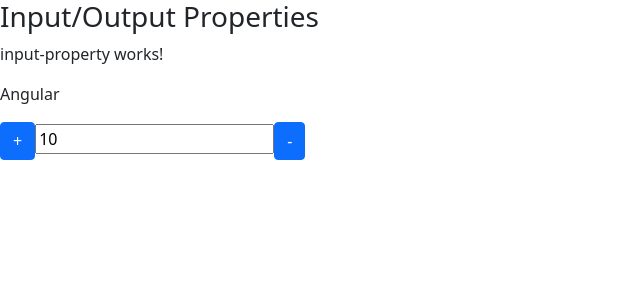
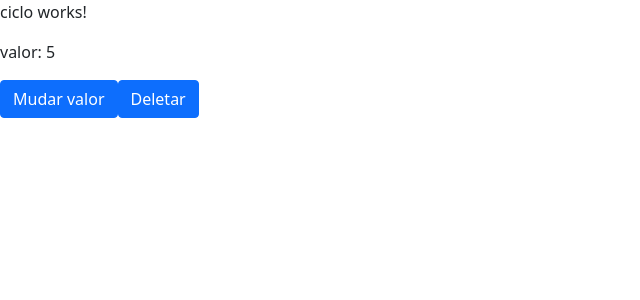
Before and after one commit to leorv/AngularCompleto, an Angular app in the folder data-binding/: page / in a window 1280 px wide. Shown: the top 300 px of the page, without its empty margins (0-640 px from the left). Built offline with nearby package versions, Linux system fonts and the light colour scheme.

Commit message:
Ciclo de vida do componente (life-cycle)

```diff
--- a/data-binding/src/app/app.component.html
+++ b/data-binding/src/app/app.component.html
@@ -1 +1,4 @@
-<app-data-binding></app-data-binding>
+<!-- <app-data-binding></app-data-binding> -->
+<app-ciclo [valorInicial]="valor" *ngIf="!deletarCiclo"></app-ciclo>
+<button class="btn btn-primary" (click)="mudarValor()">Mudar valor</button>
+<button class="btn btn-primary" (click)="destruirCiclo()">Deletar</button>
--- a/data-binding/src/app/app.component.ts
+++ b/data-binding/src/app/app.component.ts
@@ -1,10 +1,21 @@
 import { Component } from '@angular/core';
 
 @Component({
-  selector: 'app-root',
-  templateUrl: './app.component.html',
-  styleUrls: ['./app.component.css']
+    selector: 'app-root',
+    templateUrl: './app.component.html',
+    styleUrls: ['./app.component.css']
 })
 export class AppComponent {
-  title = 'data-binding';
+    valor: number = 5;
+    deletarCiclo: boolean = false;
+
+    title = 'data-binding';
+
+    mudarValor() {
+        this.valor++;
+    }
+
+    destruirCiclo() {
+        this.deletarCiclo = true;
+    }
 }
--- a/data-binding/src/app/app.module.ts
+++ b/data-binding/src/app/app.module.ts
@@ -7,13 +7,15 @@ import { AppComponent } from './app.component';
 import { DataBindingComponent } from './data-binding/data-binding.component';
 import { InputPropertyComponent } from './input-property/input-property.component';
 import { OutputPropertyComponent } from './output-property/output-property.component';
+import { CicloComponent } from './ciclo/ciclo.component';
 
 @NgModule({
   declarations: [
     AppComponent,
     DataBindingComponent,
     InputPropertyComponent,
-    OutputPropertyComponent
+    OutputPropertyComponent,
+    CicloComponent
   ],
   imports: [
     BrowserModule,
--- /dev/null
+++ b/data-binding/src/app/ciclo/ciclo.component.html
@@ -0,0 +1,2 @@
+<p>ciclo works!</p>
+<p>valor: {{ valorInicial }}</p>
--- /dev/null
+++ b/data-binding/src/app/ciclo/ciclo.component.ts
@@ -0,0 +1,77 @@
+import { AfterContentChecked,
+    AfterContentInit,
+    AfterViewChecked,
+    AfterViewInit,
+    Component,
+    DoCheck,
+    Input,
+    OnChanges,
+    OnDestroy,
+    OnInit } from '@angular/core';
+
+@Component({
+    selector: 'app-ciclo',
+    templateUrl: './ciclo.component.html',
+    styleUrls: ['./ciclo.component.css']
+})
+export class CicloComponent implements OnInit, OnChanges, DoCheck, AfterContentInit,
+AfterContentChecked, AfterViewInit, AfterViewChecked, OnDestroy {
+
+    @Input() valorInicial: number = 10;
+
+    constructor() {
+        this.log('construtor');
+    }
+
+    ngOnChanges(): void {
+        //Called before any other lifecycle hook. Use it to inject dependencies, but avoid any serious work here.
+        //Add '${implements OnChanges}' to the class.
+        this.log('ngOnChanges');
+    }
+
+    ngOnInit(): void {
+        //Called after the constructor, initializing input properties, and the first call to ngOnChanges.
+        //Add 'implements OnInit' to the class.
+        this.log('ngOnInit');
+    }
+
+    ngDoCheck(): void {
+        //Called every time that the input properties of a component or a directive are checked. Use it to extend change detection by performing a custom check.
+        //Add 'implements DoCheck' to the class.
+        this.log('ngDoCheck');
+    }
+
+    ngAfterContentInit(): void {
+        //Called after ngOnInit when the component's or directive's content has been initialized.
+        //Add 'implements AfterContentInit' to the class.
+        this.log('ngAfterContentInit');
+    }
+
+    ngAfterContentChecked(): void {
+        //Called after every check of the component's or directive's content.
+        //Add 'implements AfterContentChecked' to the class.
+        this.log('ngAfterContentChecked');
+    }
+
+    ngAfterViewInit(): void {
+        //Called after ngAfterContentInit when the component's view has been initialized. Applies to components only.
+        //Add 'implements AfterViewInit' to the class.
+        this.log('ngAfterViewInit');
+    }
+
+    ngAfterViewChecked(): void {
+        //Called after every check of the component's view. Applies to components only.
+        //Add 'implements AfterViewChecked' to the class.
+        this.log('ngAfterViewChecked');
+    }
+
+    ngOnDestroy(): void {
+        //Called once, before the instance is destroyed.
+        //Add 'implements OnDestroy' to the class.
+        this.log('ngOnDestroy');
+    }
+
+    private log(hook: string){
+        console.log(hook);
+    }
+}
```
Also changed, not shown: data-binding/src/app/ciclo/ciclo.component.css (added), 1 other file (tests, documents, lock files or other folders).
